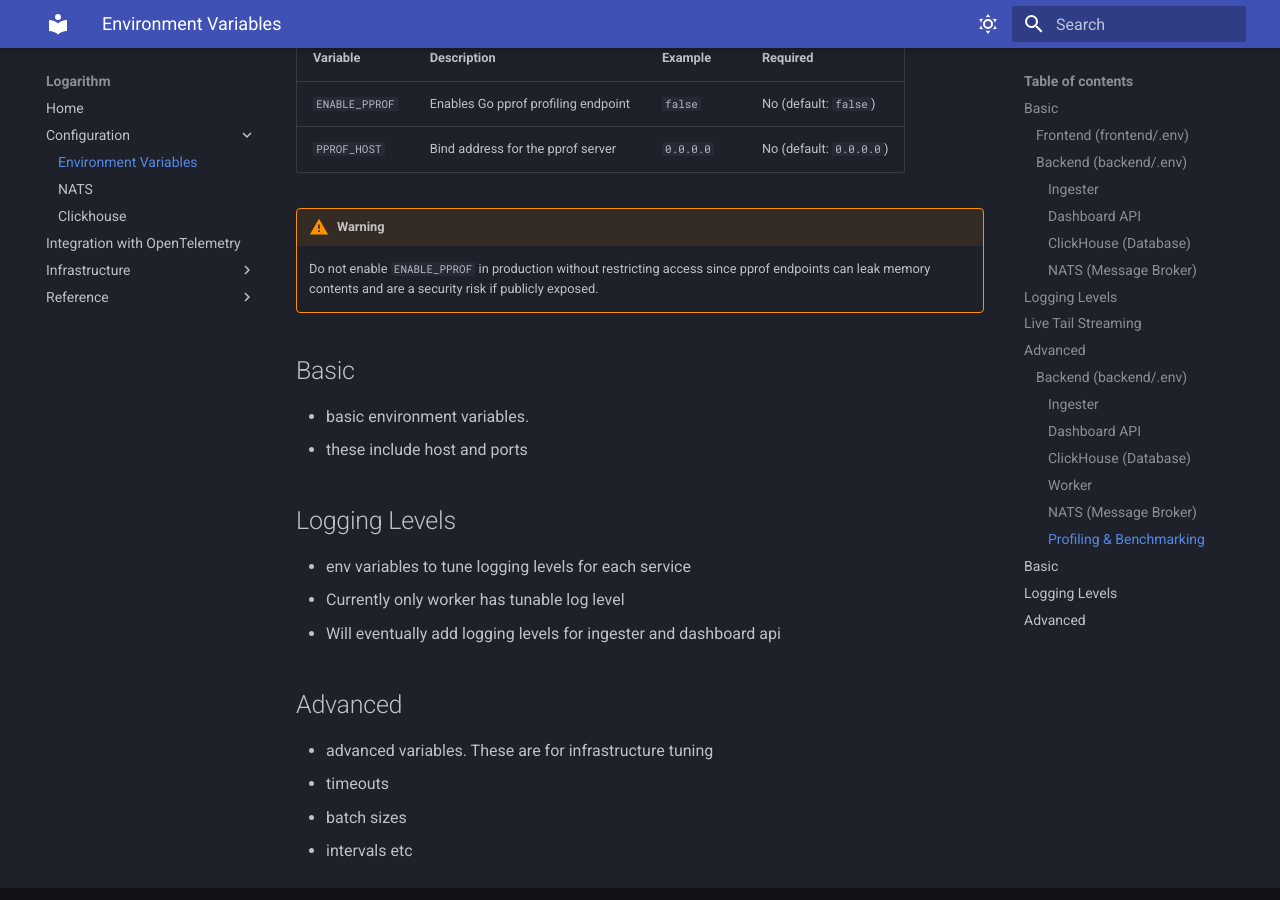
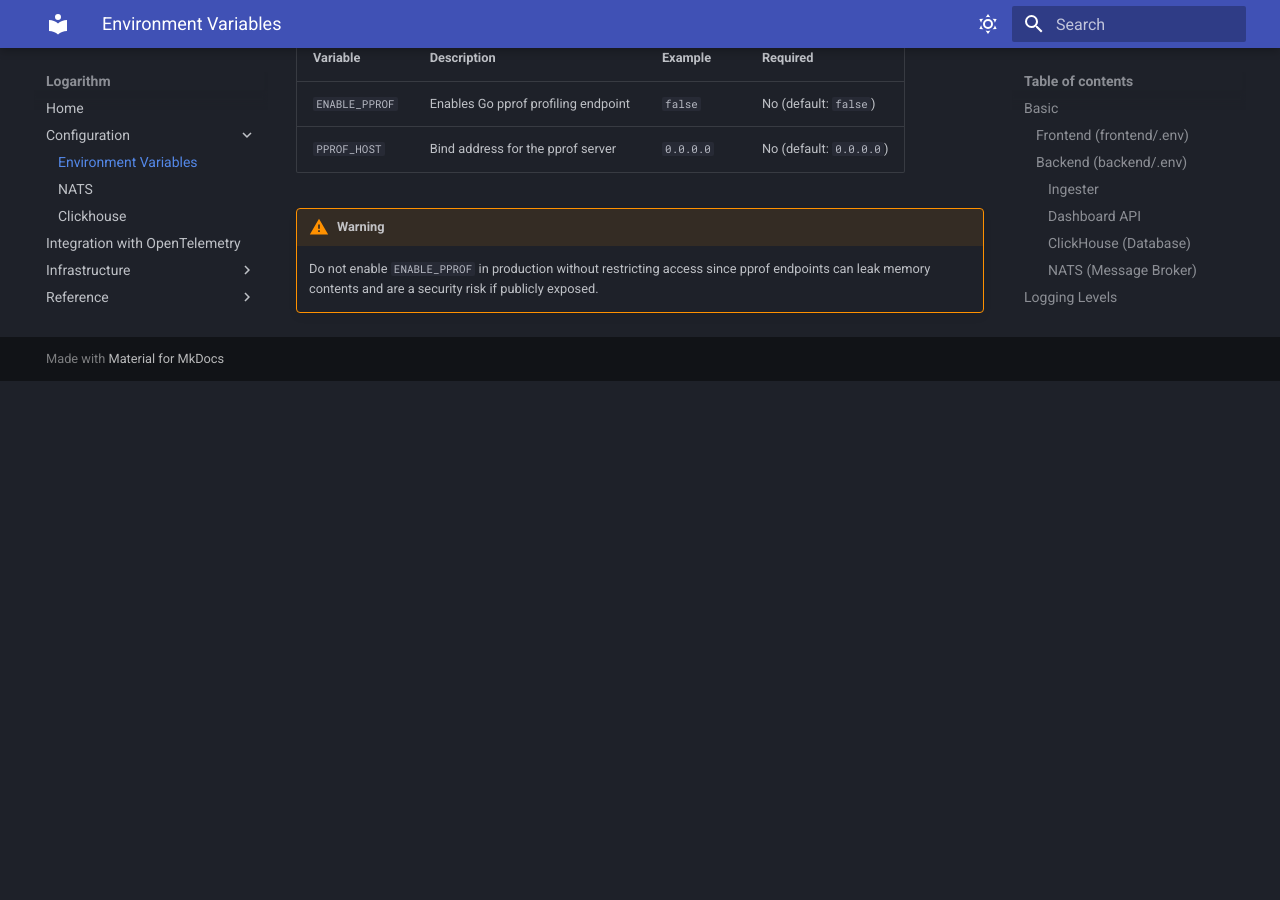
Before and after one commit to Eddrick-23/Logarithm, an MkDocs documentation site: the page built from docs/docs/environment.md, in a window 1280 px wide and 900 px high, scrolled down 6402 px. Built offline with MkDocs 1.6.1 and Material for MkDocs 9.7.7, drawn with Linux system fonts in a browser that asks for light colours; after the commit the page ends 6783 px from its top, so only the background shows below that.

Commit message:
docs: remove environment outline description

```diff
--- a/docs/docs/environment.md
+++ b/docs/docs/environment.md
@@ -184,21 +184,3 @@
 
 !!! warning
     Do not enable `ENABLE_PPROF` in production without restricting access since pprof endpoints can leak memory contents and are a security risk if publicly exposed.
-
-## Basic
-
-- basic environment variables.
-- these include host and ports
-
-## Logging Levels
-
-- env variables to tune logging levels for each service
-- Currently only worker has tunable log level
-- Will eventually add logging levels for ingester and dashboard api
-
-## Advanced
-
-- advanced variables. These are for infrastructure tuning
-- timeouts
-- batch sizes
-- intervals etc
```
